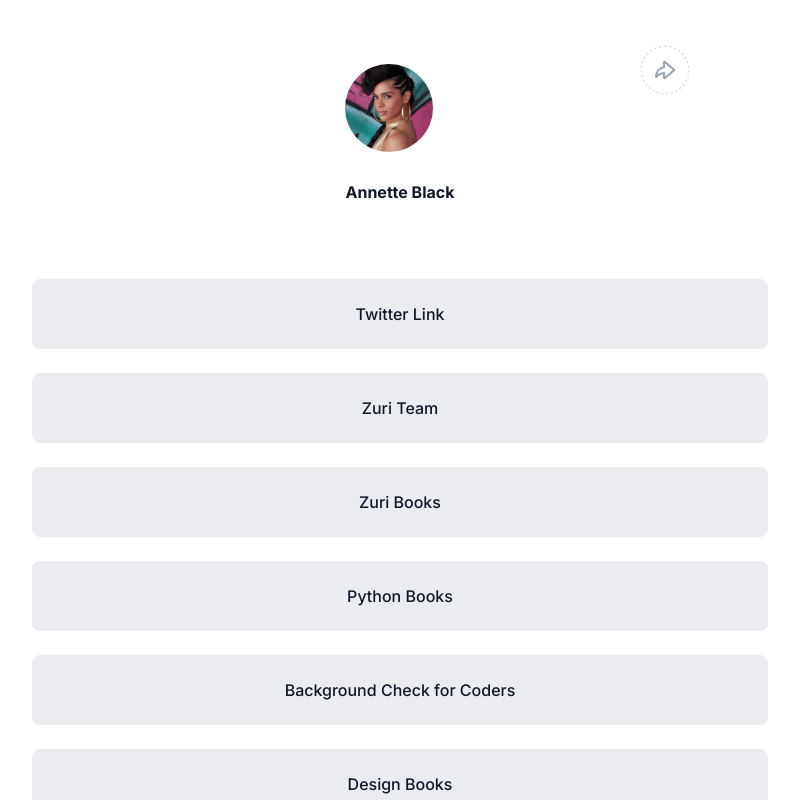
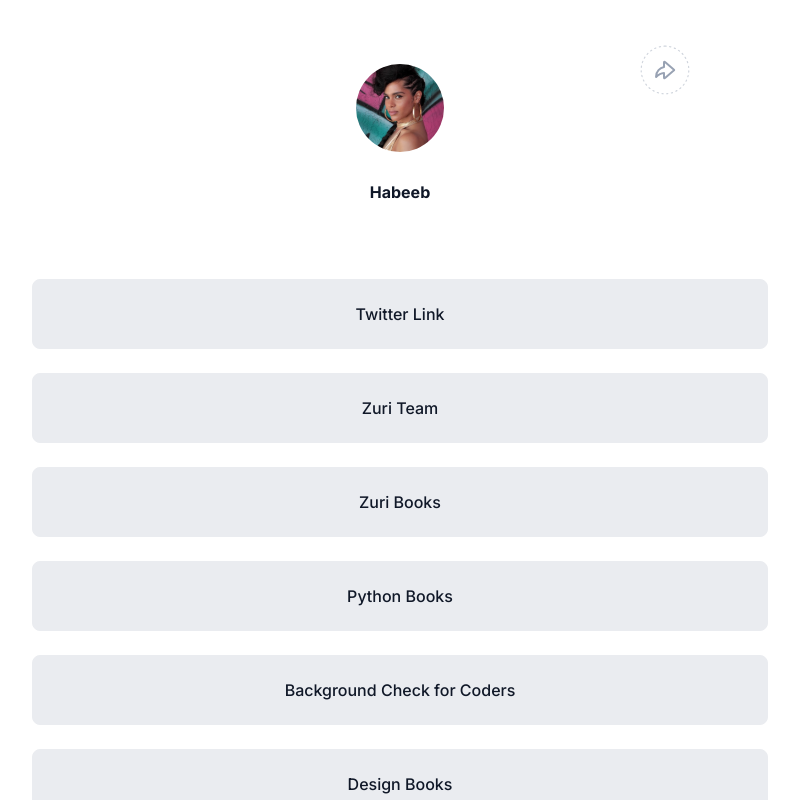
Before and after one commit to olaide-hok/Digital-Things-Stage-1, a React (Create React App) app: page / in a window 1280 px wide. Shown: the top 800 px of the page, without its empty margins (240-1039 px from the left). Built offline with nearby package versions, Linux system fonts and the light colour scheme.

Commit message:
Added text-align center to Twitter ID.
Added slack username with display none style.

Added id attribute to twitter and slack p tags.

```diff
--- a/src/components/Profile.js
+++ b/src/components/Profile.js
@@ -9,8 +9,10 @@ const Profile = () => {
   return (
     <ProfileWrapper>
         <div>
-            <img src={ProfileImg} alt='avatar' />
-            <p>Annette Black</p>
+            <img id='profile__img' src={ProfileImg} alt='avatar' />
+            <p id='twitter' style={{ textAlign: "center" }}>Habeeb</p>
+            <p id='slack' style={{ display: "none", textAlign: "center" }}>Habeeb</p>
+
         </div>
         <img src={ShareIcon} alt="share icon" className='share' />
         <img src={ShareIconMobile} alt="share icon" className='shareMobile' />
```
